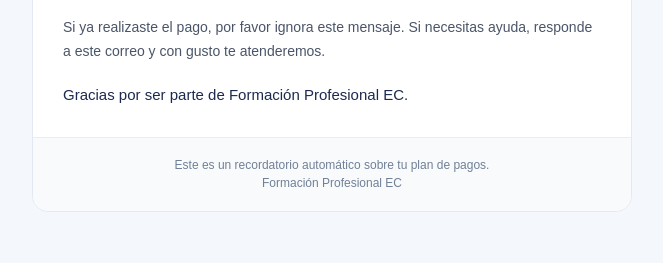
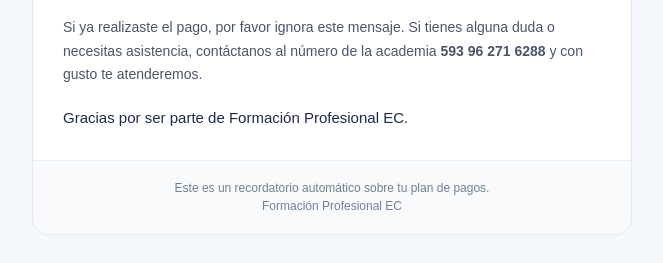
Before and after one commit to photogamer2015/formacionProfesionalFinal, a Django app: template templates/correos/recordatorio_pago.html in a window 1280 px wide. Shown: the part 667-930 px from the top of the page, without its empty margins (308-971 px from the left). Before the commit the page ends 879 px from the top, so only its background shows below. Run offline with Django 5.2, Linux system fonts and the light colour scheme; the template is opened without the code that fills it, so the values that code supplies are empty.

Commit message:
Agrega contacto en recordatorios de pago

```diff
--- a/templates/correos/recordatorio_pago.html
+++ b/templates/correos/recordatorio_pago.html
@@ -46,7 +46,7 @@
                 {% elif es_presencial %}
                 <p style="margin:0 0 20px; color:#1b2a4e; font-size:16px; line-height:1.65;"><strong>Pago en nuestras instalaciones:</strong> Le solicitamos cordialmente acercarse a nuestras instalaciones para realizar el pago correspondiente a su curso. Agradecemos su puntualidad en el cumplimiento de su plan de pagos.</p>
                 {% endif %}
-                <p style="margin:0; color:#4a5568; font-size:14px; line-height:1.65;">Si ya realizaste el pago, por favor ignora este mensaje. Si necesitas ayuda, responde a este correo y con gusto te atenderemos.</p>
+                <p style="margin:0; color:#4a5568; font-size:14px; line-height:1.65;">Si ya realizaste el pago, por favor ignora este mensaje. Si tienes alguna duda o necesitas asistencia, contáctanos al número de la academia <strong>593 96 271 6288</strong> y con gusto te atenderemos.</p>
                 <p style="margin:20px 0 0; color:#1b2a4e; font-size:15px; line-height:1.6;">Gracias por ser parte de Formación Profesional EC.</p>
               </td>
             </tr>
--- a/templates/correos/recordatorio_pago.txt
+++ b/templates/correos/recordatorio_pago.txt
@@ -15,7 +15,7 @@ Fecha de envío: {{ fecha_envio|date:"d/m/Y" }}
 {% if es_online %}PLAZO DE PAGO: Le recordamos que puede realizar su pago hasta el {{ fecha_limite_online|date:"d/m/Y" }}, a las 12:00 p. m. (mediodía), día siguiente al envío de este correo. Agradecemos su puntualidad en el cumplimiento de su plan de pagos.
 {% elif es_presencial %}PAGO EN NUESTRAS INSTALACIONES: Le solicitamos cordialmente acercarse a nuestras instalaciones para realizar el pago correspondiente a su curso. Agradecemos su puntualidad en el cumplimiento de su plan de pagos.
 {% endif %}
-Si ya realizaste el pago, por favor ignora este mensaje. Si necesitas ayuda, responde a este correo y con gusto te atenderemos.
+Si ya realizaste el pago, por favor ignora este mensaje. Si tienes alguna duda o necesitas asistencia, contáctanos al número de la academia 593 96 271 6288 y con gusto te atenderemos.
 
 Gracias por ser parte de Formación Profesional EC.
 
```
